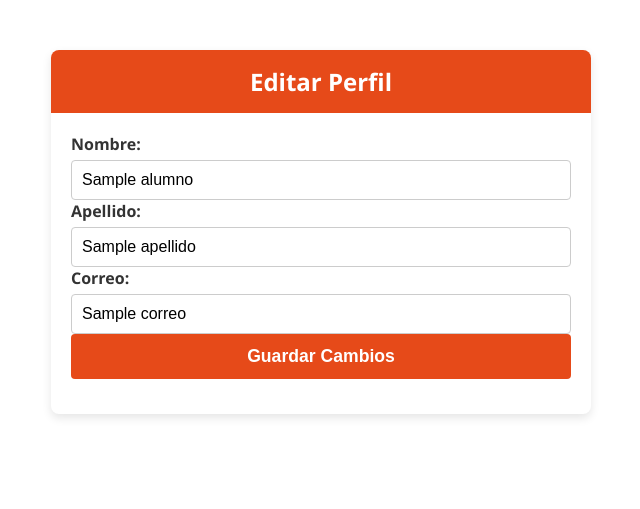
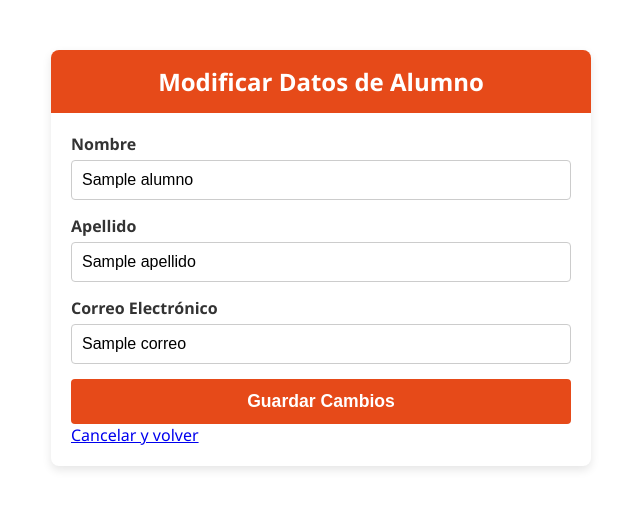
Before and after one commit to TrvpChylt/Sistema_Universidad, a Flask app: template templates/editar_alumnos.html in a window 1280 px wide. Shown: the top 509 px of the page, without its empty margins (319-959 px from the left). Run offline with Flask 3, Linux system fonts and the light colour scheme; the template is opened without the code that fills it: most values are stand-ins (such as "Sample title", 1, 10 or a date in 2020).

Commit message:
Cambios en editor

```diff
--- a/templates/editar_alumnos.html
+++ b/templates/editar_alumnos.html
@@ -8,18 +8,25 @@
 </head>
 <body>
     <div class="edit-container">
-        <h2>Editar Perfil</h2>
-        <form method="POST" class="form-group">
-            <label>Nombre:</label>
-            <input type="text" name="nombre" value="{{ alumno.nombre }}">
+        <h2>Modificar Datos de Alumno</h2>
+        <form method="POST">
+            <div class="form-group">
+                <label for="nombre">Nombre</label>
+                <input type="text" id="nombre" name="nombre" value="{{ alumno.nombre }}" required>
+            </div>
 
-            <label>Apellido:</label>
-            <input type="text" name="apellido" value="{{ alumno.apellido }}">
+            <div class="form-group">
+                <label for="apellido">Apellido</label>
+                <input type="text" id="apellido" name="apellido" value="{{ alumno.apellido }}" required>
+            </div>
 
-            <label>Correo:</label>
-            <input type="email" name="correo" value="{{ alumno.correo }}">
+            <div class="form-group">
+                <label for="correo">Correo Electrónico</label>
+                <input type="email" id="correo" name="correo" value="{{ alumno.correo }}" required>
+            </div>
 
             <button type="submit" class="btn-guardar">Guardar Cambios</button>
+            <a href="{{ url_for('index') }}" class="btn-cancelar">Cancelar y volver</a>
         </form>
     </div>
 </body>
```
